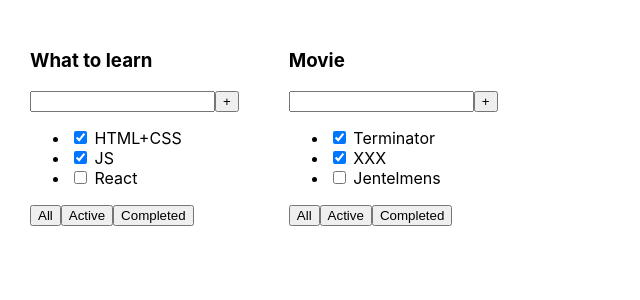
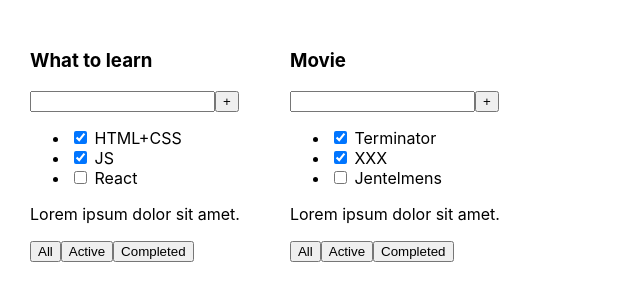
Before and after one commit to Alexander-Gladkikh/todoListForStudents, a React (Create React App) app: page / in a window 1280 px wide. Shown: the top 300 px of the page, without its empty margins (0-640 px from the left). Built offline with nearby package versions, Linux system fonts and the light colour scheme.

Commit message:
Commit - 1

```diff
--- a/src/components/TodoList.tsx
+++ b/src/components/TodoList.tsx
@@ -25,6 +25,7 @@ export function TodoList(props: TodoListPropsType) {
                 <li><input type="checkbox" checked={props.tasks[2].isDone}/> <span>{props.tasks[2].title}</span></li>
 
             </ul>
+            <p>Lorem ipsum dolor sit amet.</p>
             <div>
                 <button>All</button>
                 <button>Active</button>
```
